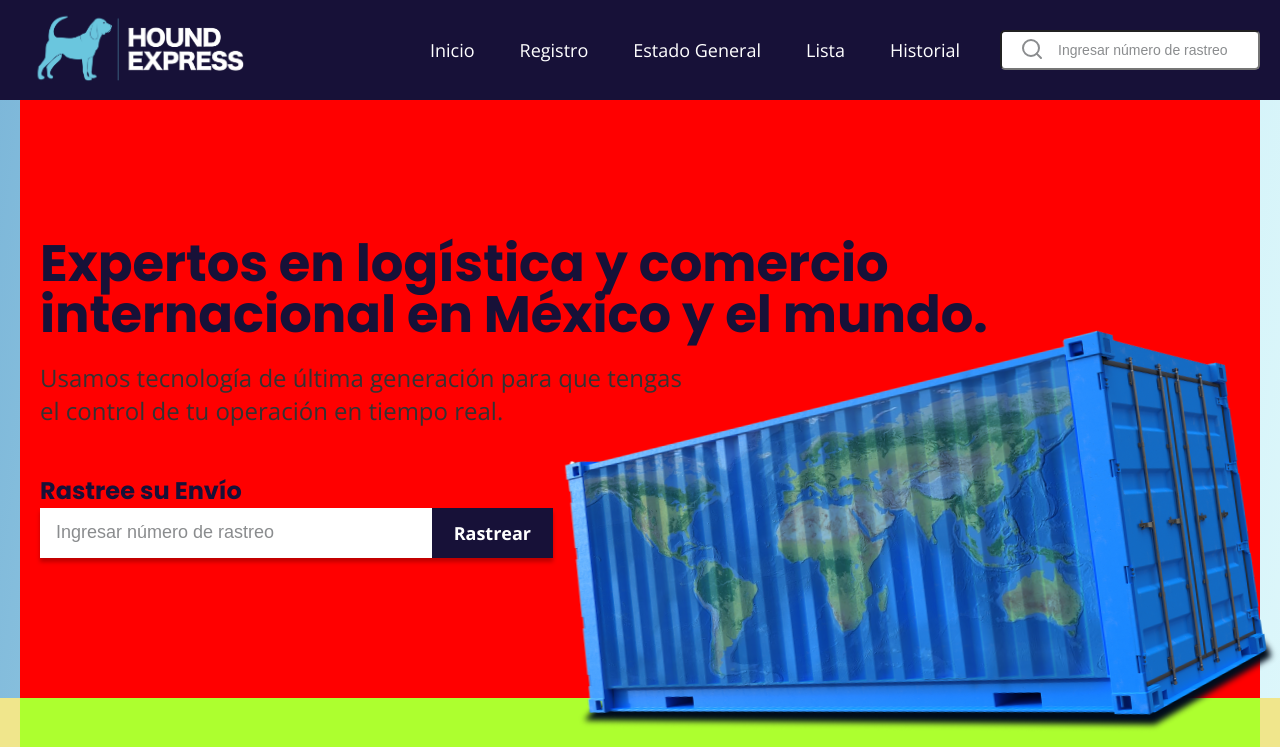
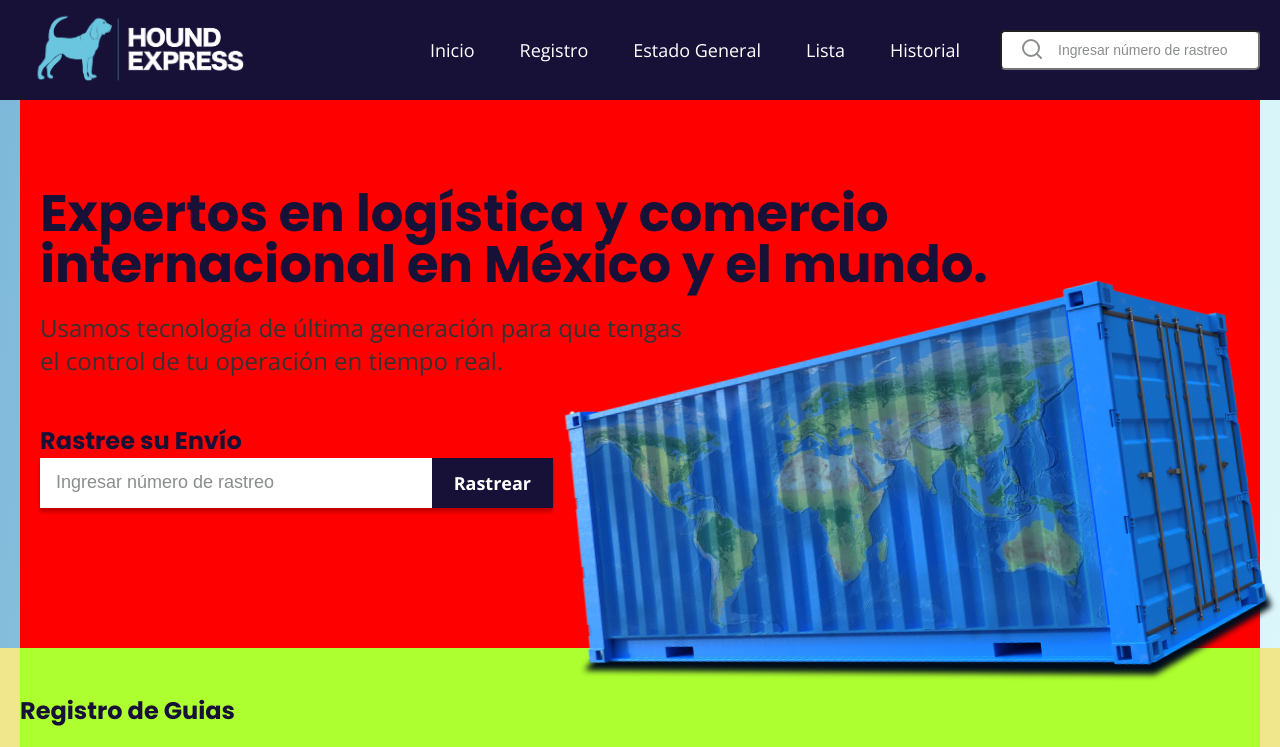
Before and after one commit to ego-mejia/hound-express-react, a React (Vite) app: page / in a window 1280 px wide. Shown: the top 747 px of the page. Built offline with nearby package versions, Linux system fonts and the light colour scheme.

Commit message:
fixed top margin for banner

```diff
--- a/src/components/Banner/style.ts
+++ b/src/components/Banner/style.ts
@@ -9,7 +9,7 @@ export const Main = styled.section`
 
     display: flex;
     flex-direction: column;
-    margin-top: 50px;
+    margin-top: 0;
     position: relative;
     /* padding-top: 50px; */
     align-items: center;
@@ -29,13 +29,11 @@ export const Main = styled.section`
     }
     @media (max-width: 1024px) {
         height: 550px;
-        margin-top: 70px;
     }
     @media (max-width: 480px) {
         padding: 0 20px;
         height: auto;
     }
-}
 
 `;
 
@@ -90,16 +88,16 @@ export const Wrapper = styled.div`
         img{
             bottom: 0px;
         }
-
+    }
     @media (max-width: 480px) {
         padding-top: 10px;
 
-    img{
-        position: static;
-        margin: 0 auto;
-        // margin-top: 10px;
+        img{
+            position: static;
+            margin: 0 auto;
+            // margin-top: 10px;
+        }
     }
-
 `;
 
 export const TrackFormContainer = styled.div`
```
